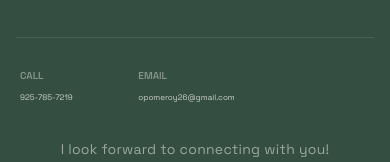
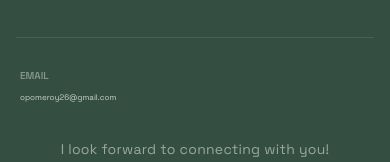
Before and after one commit to opomeroy26/Olivia-Pomeroy, a Next.js app: page / in a window 390 px wide. Shown: the part 3576-3738 px from the top of the page. Built offline with nearby package versions, Linux system fonts and the light colour scheme.

Commit message:
Deleted phone number

```diff
--- a/src/components/Footer/Footer.js
+++ b/src/components/Footer/Footer.js
@@ -8,10 +8,6 @@ const Footer = () => {
   return (
     <FooterWrapper id="foot">
       <LinkList>
-        <LinkColumn>
-          <LinkTitle>Call</LinkTitle>
-          <LinkItem href="tel:925-785-7219">925-785-7219</LinkItem>
-        </LinkColumn>
         <LinkColumn>
           <LinkTitle>Email</LinkTitle>
           <LinkItem href="mailto:opomeroy26@gmail.com">opomeroy26@gmail.com</LinkItem>
```
